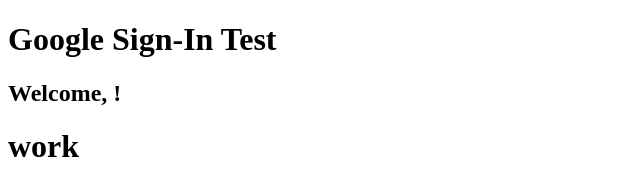
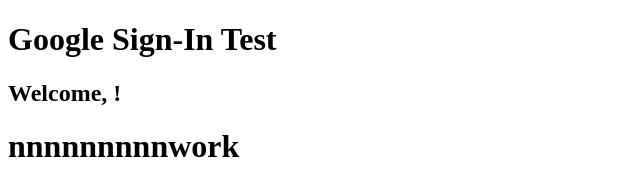
Before and after one commit to Netdot12/Music, a plain HTML site: page index.html in a window 1280 px wide. Shown: the whole page, without its empty margins (0-640 px from the left). Drawn offline with Linux system fonts and the light colour scheme.

Commit message:
Update index.html

```diff
--- a/index.html
+++ b/index.html
@@ -18,7 +18,7 @@
     <div id="userProfile">
         <h2>Welcome, <span id="userName"></span>!</h2>
     </div>
-<h1>work</h1>
+<h1>nnnnnnnnnwork</h1>
     <script>
         // Function to execute when Google Sign-In is successful
         function onSignIn(googleUser) {
```
